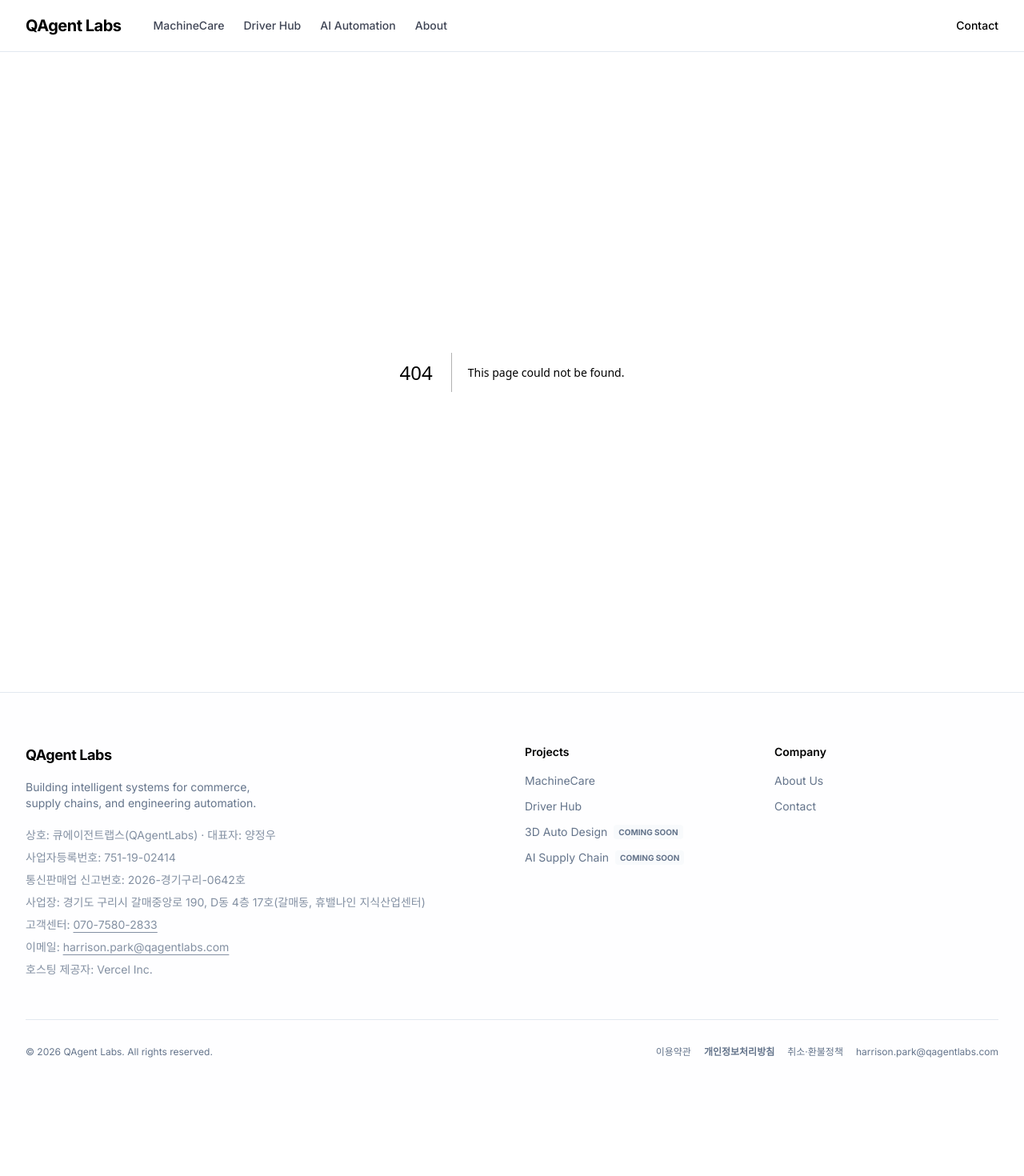
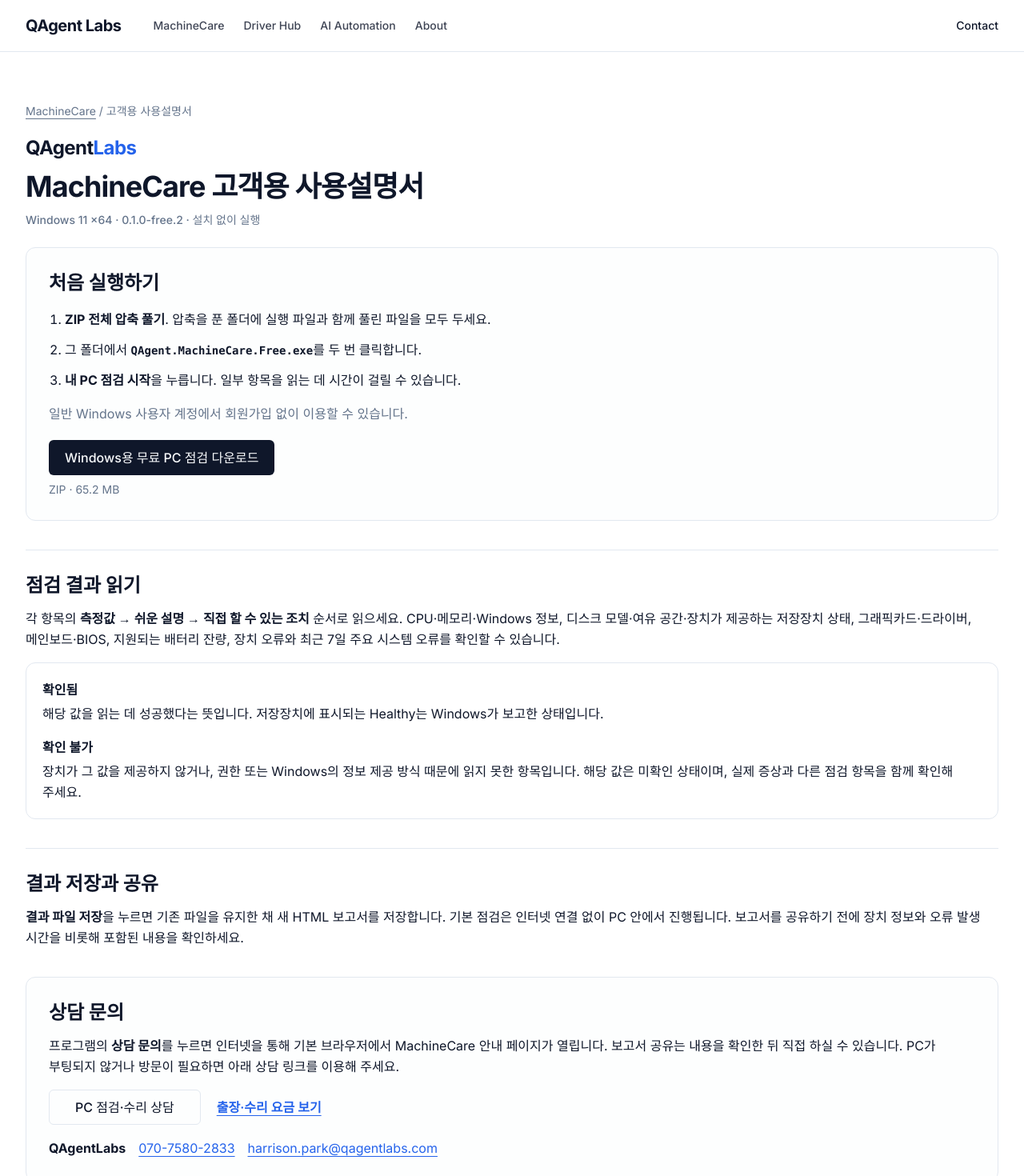
Before and after one commit to JungwooYang72/qagentlabs-web, a Next.js app: page /machinecare/manual in a window 1280 px wide. Before the commit this address had no page. Shown: the top 1470 px of the page at 80% size. Before the commit the page ends 1387 px from the top, so only its background shows below. Built offline with nearby package versions, Linux system fonts and the light colour scheme.

Commit message:
Publish MachineCare customer manual

```diff
--- /dev/null
+++ b/src/app/machinecare/manual/page.tsx
@@ -0,0 +1,94 @@
+import type { Metadata } from "next";
+import Link from "next/link";
+import { Button } from "@/components/ui/Button";
+import { COMPANY } from "@/lib/company";
+import { MACHINECARE_FREE } from "@/lib/machinecare-free";
+import { MACHINECARE_PC_INQUIRY, MACHINECARE_PUBLIC_ORIGIN } from "@/lib/machinecare-guides";
+
+export const metadata: Metadata = {
+  title: "MachineCare 무료 PC 점검 고객용 사용설명서",
+  description: "Windows 11 x64용 MachineCare 무료 고객판의 실행 순서, 결과 읽는 법, HTML 결과 파일 저장과 상담 방법을 안내합니다.",
+  alternates: { canonical: `${MACHINECARE_PUBLIC_ORIGIN}${MACHINECARE_FREE.manualPath}` },
+};
+
+export default function MachineCareManualPage() {
+  return (
+    <article lang="ko" className="container-custom max-w-4xl py-8 md:py-16">
+      <nav aria-label="현재 위치" className="mb-5 text-sm text-muted-foreground">
+        <Link href="/machinecare" className="underline underline-offset-4">MachineCare</Link>
+        <span aria-hidden="true"> / </span>
+        <span aria-current="page">고객용 사용설명서</span>
+      </nav>
+
+      <header>
+        <Link href="/" aria-label={`${COMPANY.brand} 홈페이지`} className="inline-flex items-center text-2xl font-bold tracking-tight">
+          QAgent<span className="text-accent">Labs</span>
+        </Link>
+        <h1 className="mt-3 break-keep text-3xl font-bold tracking-tight md:text-4xl">MachineCare 고객용 사용설명서</h1>
+        <p className="mt-3 text-sm font-medium text-muted-foreground">
+          {MACHINECARE_FREE.platform} · {MACHINECARE_FREE.version} · 설치 없이 실행
+        </p>
+      </header>
+
+      <section aria-labelledby="manual-start" className="mt-6 rounded-xl border border-border bg-muted/30 p-5 sm:p-7">
+        <h2 id="manual-start" className="text-2xl font-bold">처음 실행하기</h2>
+        <ol className="mt-4 list-decimal space-y-3 break-keep pl-5 leading-relaxed">
+          <li><strong>ZIP 전체 압축 풀기</strong>. 압축을 푼 폴더에 실행 파일과 함께 풀린 파일을 모두 두세요.</li>
+          <li>그 폴더에서 <code className="inline-block max-w-full break-all text-sm font-semibold">{MACHINECARE_FREE.executable}</code>를 두 번 클릭합니다.</li>
+          <li><strong>내 PC 점검 시작</strong>을 누릅니다. 일부 항목을 읽는 데 시간이 걸릴 수 있습니다.</li>
+        </ol>
+        <p className="mt-4 break-keep leading-relaxed text-muted-foreground">일반 Windows 사용자 계정에서 회원가입 없이 이용할 수 있습니다.</p>
+        <div className="mt-5 flex flex-col sm:items-start">
+          <Button size="lg" className="h-auto! min-h-11 px-3! py-2 text-center leading-snug sm:px-5!" asChild>
+            <a href={MACHINECARE_FREE.path} download={MACHINECARE_FREE.filename} aria-describedby="manual-download-details">Windows용 무료 PC 점검 다운로드</a>
+          </Button>
+        </div>
+        <p id="manual-download-details" className="mt-2 text-sm text-muted-foreground">ZIP · {MACHINECARE_FREE.size}</p>
+      </section>
+
+      <section aria-labelledby="manual-results" className="mt-9 border-t border-border pt-7">
+        <h2 id="manual-results" className="text-2xl font-bold">점검 결과 읽기</h2>
+        <p className="mt-3 break-keep leading-relaxed">각 항목의 <strong>측정값 → 쉬운 설명 → 직접 할 수 있는 조치</strong> 순서로 읽으세요. CPU·메모리·Windows 정보, 디스크 모델·여유 공간·장치가 제공하는 저장장치 상태, 그래픽카드·드라이버, 메인보드·BIOS, 지원되는 배터리 잔량, 장치 오류와 최근 7일 주요 시스템 오류를 확인할 수 있습니다.</p>
+        <dl className="mt-4 space-y-4 rounded-xl border border-border p-5 leading-relaxed">
+          <div>
+            <dt className="font-semibold">확인됨</dt>
+            <dd className="mt-1 break-keep">해당 값을 읽는 데 성공했다는 뜻입니다. 저장장치에 표시되는 <span lang="en">Healthy</span>는 Windows가 보고한 상태입니다.</dd>
+          </div>
+          <div>
+            <dt className="font-semibold">확인 불가</dt>
+            <dd className="mt-1 break-keep">장치가 그 값을 제공하지 않거나, 권한 또는 Windows의 정보 제공 방식 때문에 읽지 못한 항목입니다. 해당 값은 미확인 상태이며, 실제 증상과 다른 점검 항목을 함께 확인해 주세요.</dd>
+          </div>
+        </dl>
+      </section>
+
+      <section aria-labelledby="manual-save" className="mt-9 border-t border-border pt-7">
+        <h2 id="manual-save" className="text-2xl font-bold">결과 저장과 공유</h2>
+        <p className="mt-3 break-keep leading-relaxed"><strong>결과 파일 저장</strong>을 누르면 기존 파일을 유지한 채 새 HTML 보고서를 저장합니다. 기본 점검은 인터넷 연결 없이 PC 안에서 진행됩니다. 보고서를 공유하기 전에 장치 정보와 오류 발생 시간을 비롯해 포함된 내용을 확인하세요.</p>
+      </section>
+
+      <section aria-labelledby="manual-contact" className="mt-9 rounded-xl border border-border bg-muted/30 p-5 sm:p-7">
+        <h2 id="manual-contact" className="text-2xl font-bold">상담 문의</h2>
+        <p className="mt-3 break-keep leading-relaxed">프로그램의 <strong>상담 문의</strong>를 누르면 인터넷을 통해 기본 브라우저에서 MachineCare 안내 페이지가 열립니다. 보고서 공유는 내용을 확인한 뒤 직접 하실 수 있습니다. PC가 부팅되지 않거나 방문이 필요하면 아래 상담 링크를 이용해 주세요.</p>
+        <div className="mt-4 flex flex-wrap items-center gap-x-5 gap-y-2">
+          <Button size="lg" variant="outline" asChild><Link href={MACHINECARE_PC_INQUIRY}>PC 점검·수리 상담</Link></Button>
+          <Link href="/machinecare/visit" className="inline-flex min-h-11 items-center font-semibold text-accent underline underline-offset-4">출장·수리 요금 보기</Link>
+        </div>
+        <address className="mt-4 flex flex-wrap items-center gap-x-4 gap-y-2 [overflow-wrap:anywhere] not-italic leading-relaxed">
+          <strong>{COMPANY.brand}</strong>
+          <a href={COMPANY.phoneHref} className="text-accent underline underline-offset-4">{COMPANY.phone}</a>
+          <a href={`mailto:${COMPANY.email}`} className="text-accent underline underline-offset-4">{COMPANY.email}</a>
+        </address>
+      </section>
+
+      <section aria-labelledby="manual-app-settings" className="mt-9 border-t border-border pt-7">
+        <h2 id="manual-app-settings" className="text-2xl font-bold">화면 글자 크기와 종료</h2>
+        <p className="mt-3 break-keep leading-relaxed">프로그램에서 글자 크기를 100%, 125%, 150%, 200%로 바꿀 수 있습니다. 창이 작으면 하단 영역을 스크롤해 상담·종료 버튼을 찾으세요. 점검 도중 <strong>종료</strong>를 누르면 진행 중인 조회를 정리한 뒤 창을 닫습니다.</p>
+      </section>
+
+      <section aria-labelledby="manual-requirements" className="mt-9 border-t border-border pt-7">
+        <h2 id="manual-requirements" className="text-2xl font-bold">실행 환경</h2>
+        <p className="mt-3 break-keep leading-relaxed">Windows 11 x64용 패키지에 실행에 필요한 .NET 10.0.12 런타임이 들어 있습니다. 이 버전은 코드 서명 전이며, 보안 프로그램이 파일을 탐지하면 실행을 중단하고 파일명과 탐지 내용을 상담팀에 알려주세요.</p>
+      </section>
+    </article>
+  );
+}
--- a/src/app/machinecare/page.tsx
+++ b/src/app/machinecare/page.tsx
@@ -88,6 +88,7 @@ export default async function MachineCarePage() {
             <Button size="lg" className="h-auto! min-h-11 px-3! py-2 text-center leading-snug sm:px-5!" asChild>
               <a href={MACHINECARE_FREE.path} download={MACHINECARE_FREE.filename} aria-describedby="machinecare-download-details">Windows용 무료 PC 점검 다운로드</a>
             </Button>
+            <Button size="lg" variant="outline" asChild><Link href={MACHINECARE_FREE.manualPath}>고객용 사용설명서</Link></Button>
             <Button size="lg" variant="outline" asChild><Link href="/machinecare/visit">출장·수리 요금 보기</Link></Button>
             {inspectionVideoUrl && <Button size="lg" variant="outline" asChild><a href={inspectionVideoUrl}>점검 영상 보기</a></Button>}
           </div>
@@ -104,7 +105,7 @@ export default async function MachineCarePage() {
             <h3 className="text-lg font-bold">무료 점검 실행 순서</h3>
             <ol className="mt-3 list-decimal space-y-2 break-keep pl-5 leading-relaxed">
               <li>다운로드한 ZIP 파일의 압축을 모두 풉니다.</li>
-              <li>압축을 푼 폴더에서 <code className="inline-block max-w-full break-all text-sm font-semibold">QAgent.MachineCare.Free.exe</code>를 실행합니다.</li>
+              <li>압축을 푼 폴더에서 <code className="inline-block max-w-full break-all text-sm font-semibold">{MACHINECARE_FREE.executable}</code>를 실행합니다.</li>
               <li><strong>내 PC 점검 시작</strong>을 누르고 점검 결과를 확인합니다.</li>
             </ol>
           </div>
--- a/src/app/sitemap.ts
+++ b/src/app/sitemap.ts
@@ -1,12 +1,14 @@
 import type { MetadataRoute } from "next";
+import { MACHINECARE_FREE } from "@/lib/machinecare-free";
 import { MACHINECARE_GUIDES, MACHINECARE_PUBLIC_ORIGIN } from "@/lib/machinecare-guides";
 
 export default function sitemap(): MetadataRoute.Sitemap {
-  const paths = ["", "/about", "/contact", "/terms", "/privacy", "/refund", "/driver-hub", "/ai-automation", "/products/nx-802ru30", "/machinecare", "/machinecare/guides", "/machinecare/visit"];
+  const paths = ["", "/about", "/contact", "/terms", "/privacy", "/refund", "/driver-hub", "/ai-automation", "/products/nx-802ru30", "/machinecare", "/machinecare/guides", "/machinecare/visit", MACHINECARE_FREE.manualPath];
   const updatedAt: Record<string, string> = {
     "": "2026-10-28",
-    "/machinecare": "2026-11-04",
-    "/machinecare/visit": "2026-11-04",
+    "/machinecare": "2026-11-23",
+    "/machinecare/visit": "2026-11-23",
+    [MACHINECARE_FREE.manualPath]: "2026-11-23",
     "/machinecare/guides": "2026-10-28",
   };
   return [
--- a/src/lib/machinecare-free.ts
+++ b/src/lib/machinecare-free.ts
@@ -5,6 +5,8 @@ export const MACHINECARE_FREE = {
   version,
   filename,
   path: `/downloads/machinecare/${filename}`,
+  manualPath: "/machinecare/manual",
+  executable: "QAgent.MachineCare.Free.exe",
   size: "65.2 MB",
   platform: "Windows 11 x64",
 } as const;
```
